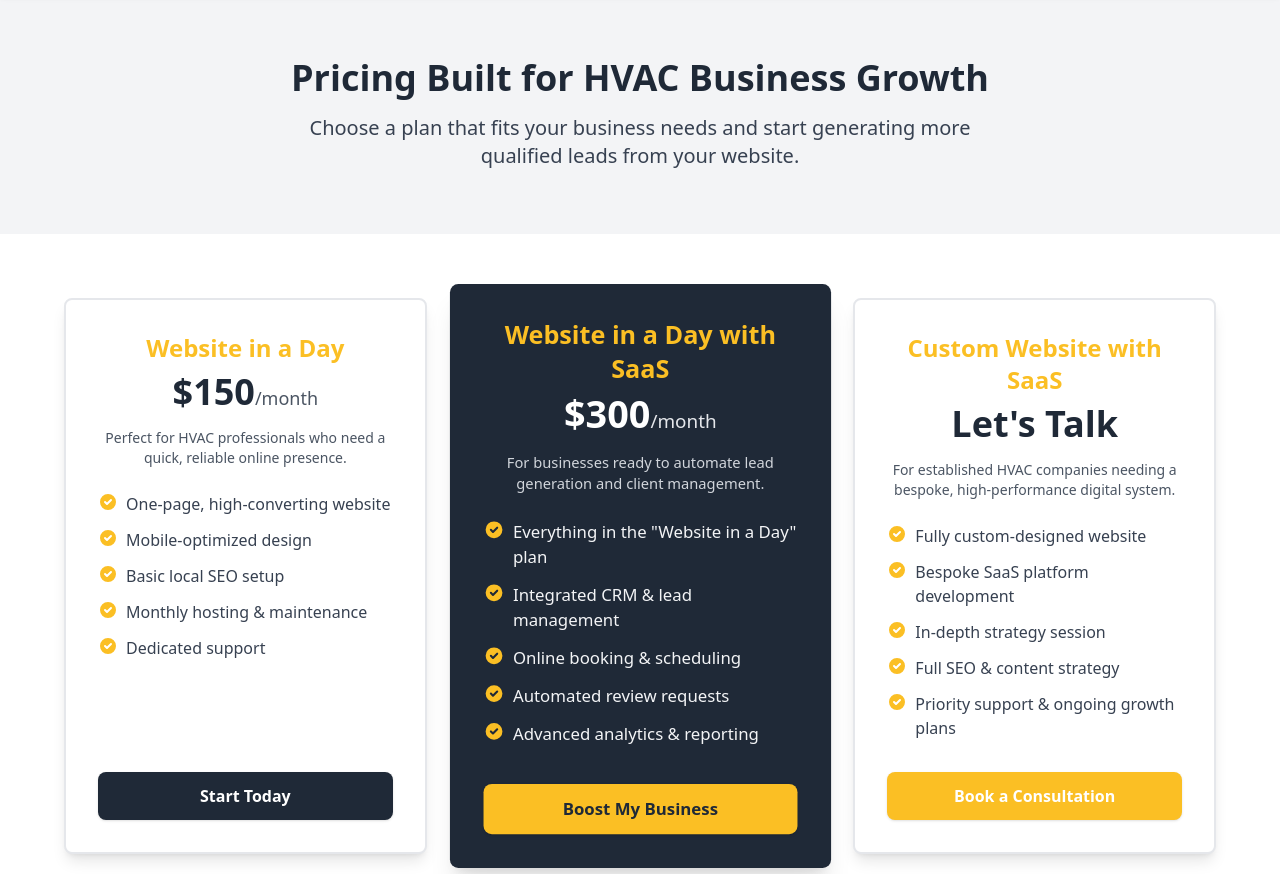
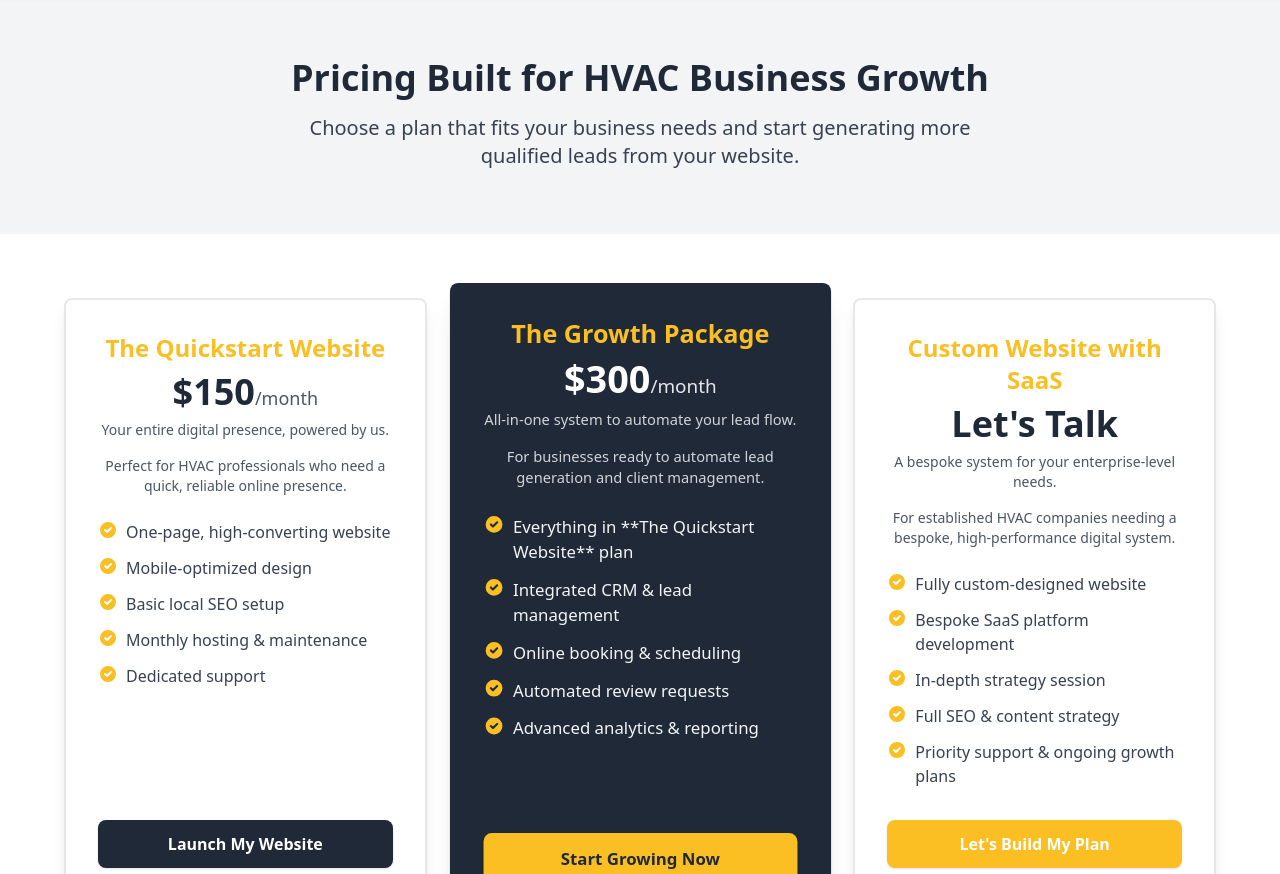
Before and after one commit to solochyke/www.chykewebcraft.com-main-, a plain HTML site: page pricing.html in a window 1280 px wide. Shown: the part 78-952 px from the top of the page. Drawn offline with nearby package versions, Linux system fonts and the light colour scheme.

Commit message:
Update pricing.html

```diff
--- a/pricing.html
+++ b/pricing.html
@@ -64,8 +64,9 @@
     <div class="max-w-6xl mx-auto grid grid-cols-1 md:grid-cols-3 gap-8">
 
       <div class="bg-white border-2 border-gray-200 p-8 rounded-lg shadow-lg flex flex-col items-center text-center">
-        <h3 class="text-2xl font-bold text-gold mb-2">Website in a Day</h3>
+        <h3 class="text-2xl font-bold text-gold mb-2">The Quickstart Website</h3>
         <p class="text-4xl font-bold mb-4">$150<span class="text-lg text-gray-600 font-normal">/month</span></p>
+        <p class="text-sm text-gray-600 -mt-2 mb-4">Your entire digital presence, powered by us.</p>
         <p class="text-sm text-gray-600 mb-6">Perfect for HVAC professionals who need a quick, reliable online presence.</p>
         <ul class="text-left space-y-3 mb-8 w-full text-gray-700">
           <li class="flex items-start">
@@ -89,17 +90,18 @@
             <span>Dedicated support</span>
           </li>
         </ul>
-        <a href="contact.html?plan=website-in-a-day" class="mt-auto w-full bg-navy text-white font-semibold py-3 px-6 rounded-lg shadow hover:bg-gray-800 transition-colors">Start Today</a>
+        <a href="contact.html?plan=quickstart" class="mt-auto w-full bg-navy text-white font-semibold py-3 px-6 rounded-lg shadow hover:bg-gray-800 transition-colors">Launch My Website</a>
       </div>
 
       <div class="bg-navy text-white p-8 rounded-lg shadow-xl flex flex-col items-center text-center transform scale-105">
-        <h3 class="text-2xl font-bold text-gold mb-2">Website in a Day with SaaS</h3>
+        <h3 class="text-2xl font-bold text-gold mb-2">The Growth Package</h3>
         <p class="text-4xl font-bold mb-4">$300<span class="text-lg text-gray-200 font-normal">/month</span></p>
+        <p class="text-sm text-gray-300 -mt-2 mb-4">All-in-one system to automate your lead flow.</p>
         <p class="text-sm text-gray-300 mb-6">For businesses ready to automate lead generation and client management.</p>
         <ul class="text-left space-y-3 mb-8 w-full text-gray-100">
           <li class="flex items-start">
             <svg class="w-5 h-5 text-gold mr-2 flex-shrink-0" fill="currentColor" viewBox="0 0 20 20"><path fill-rule="evenodd" d="M10 18a8 8 0 100-16 8 8 0 000 16zm3.707-9.293a1 1 0 00-1.414-1.414L9 10.586 7.707 9.293a1 1 0 00-1.414 1.414l2 2a1 1 0 001.414 0l4-4z" clip-rule="evenodd"></path></svg>
-            <span>Everything in the "Website in a Day" plan</span>
+            <span>Everything in **The Quickstart Website** plan</span>
           </li>
           <li class="flex items-start">
             <svg class="w-5 h-5 text-gold mr-2 flex-shrink-0" fill="currentColor" viewBox="0 0 20 20"><path fill-rule="evenodd" d="M10 18a8 8 0 100-16 8 8 0 000 16zm3.707-9.293a1 1 0 00-1.414-1.414L9 10.586 7.707 9.293a1 1 0 00-1.414 1.414l2 2a1 1 0 001.414 0l4-4z" clip-rule="evenodd"></path></svg>
@@ -118,12 +120,13 @@
             <span>Advanced analytics & reporting</span>
           </li>
         </ul>
-        <a href="contact.html?plan=website-with-saas" class="mt-auto w-full bg-gold text-navy font-semibold py-3 px-6 rounded-lg shadow hover:bg-yellow-400 transition-colors">Boost My Business</a>
+        <a href="contact.html?plan=growth" class="mt-auto w-full bg-gold text-navy font-semibold py-3 px-6 rounded-lg shadow hover:bg-yellow-400 transition-colors">Start Growing Now</a>
       </div>
 
       <div class="bg-white border-2 border-gray-200 p-8 rounded-lg shadow-lg flex flex-col items-center text-center">
         <h3 class="text-2xl font-bold text-gold mb-2">Custom Website with SaaS</h3>
         <p class="text-4xl font-bold mb-4">Let's Talk</p>
+        <p class="text-sm text-gray-600 -mt-2 mb-4">A bespoke system for your enterprise-level needs.</p>
         <p class="text-sm text-gray-600 mb-6">For established HVAC companies needing a bespoke, high-performance digital system.</p>
         <ul class="text-left space-y-3 mb-8 w-full text-gray-700">
           <li class="flex items-start">
@@ -147,7 +150,7 @@
             <span>Priority support & ongoing growth plans</span>
           </li>
         </ul>
-        <a href="contact.html?plan=custom-website" class="mt-auto w-full bg-gold text-white font-semibold py-3 px-6 rounded-lg shadow hover:bg-yellow-500 transition-colors">Book a Consultation</a>
+        <a href="contact.html?plan=custom" class="mt-auto w-full bg-gold text-white font-semibold py-3 px-6 rounded-lg shadow hover:bg-yellow-500 transition-colors">Let's Build My Plan</a>
       </div>
 
     </div>
```
